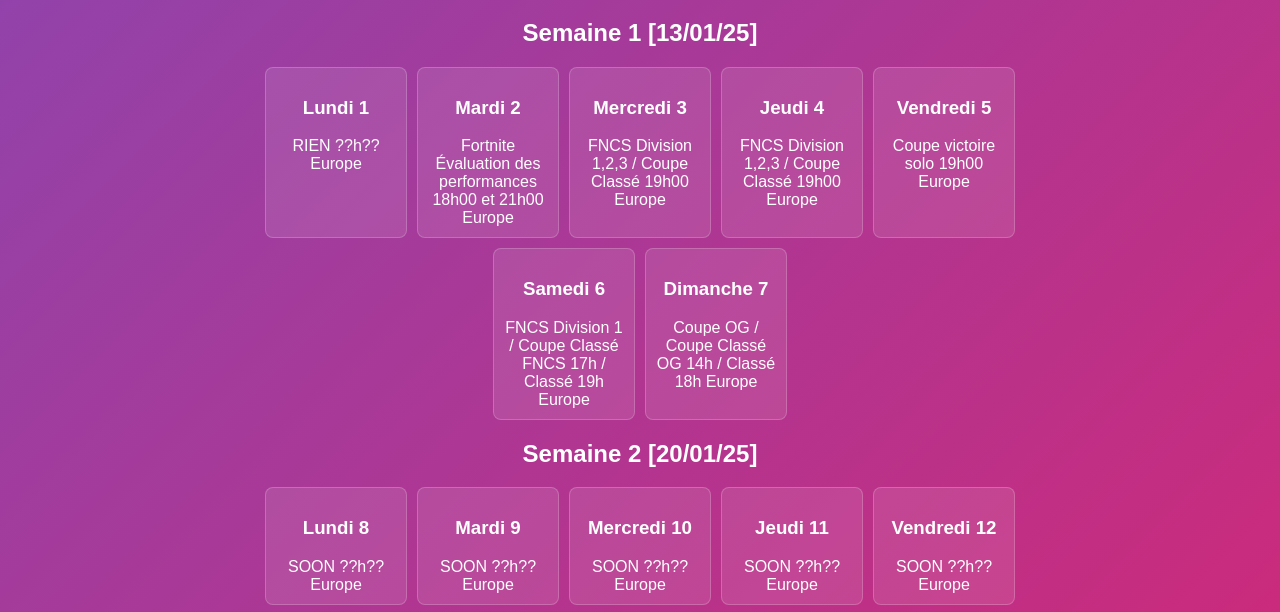
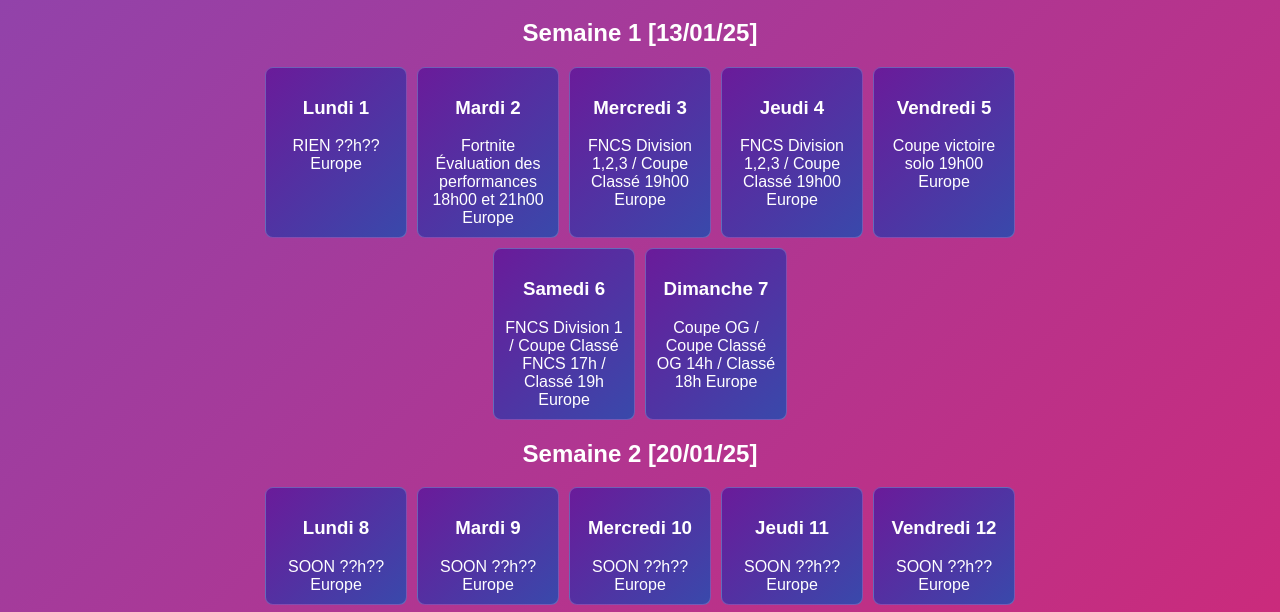
Before and after one commit to Fritix8477/ZSK-eSport, a plain HTML site: page calendrier/calendrier.html in a window 1280 px wide. Shown: the part 125-737 px from the top of the page. Drawn offline with Linux system fonts and the light colour scheme.

Commit message:
Update V1.1.1

```diff
--- a/calendrier/calendrier.css
+++ b/calendrier/calendrier.css
@@ -46,12 +46,19 @@ h1, h2, h3 {
 }
 
 .day {
-    background: rgba(255, 255, 255, 0.1);
+    background: linear-gradient(135deg, #6a1b9a, #3949ab);
     border: 1px solid rgba(255, 255, 255, 0.2);
     border-radius: 8px;
     padding: 10px;
     text-align: center;
     width: 120px;
+    color: white;
+    transition: transform 0.3s, box-shadow 0.3s;
+}
+
+.day:hover {
+    transform: scale(1.1);
+    box-shadow: 0 4px 15px rgba(0, 0, 0, 0.3);
 }
 
 .soon-button {
```
